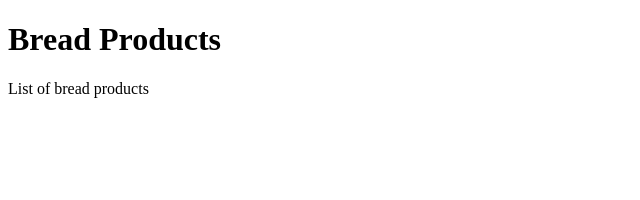
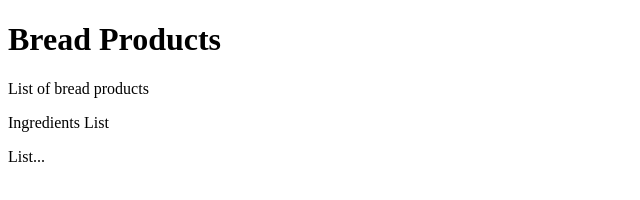
Before and after one commit to aniroop-mathur/com.bread.demo, a plain HTML site: page WebContent/index.html in a window 1280 px wide. Shown: the whole page, without its empty margins (0-640 px from the left). Drawn offline with Linux system fonts and the light colour scheme.

Commit message:
Bug fix, v1.0 add ingredients

```diff
--- a/WebContent/index.html
+++ b/WebContent/index.html
@@ -10,6 +10,10 @@
 
 	<p>List of bread products</p>
 
+	<span>Ingredients List</span>
+
+	<p> List... </p>
+
 
 </body>
 </html>
```
